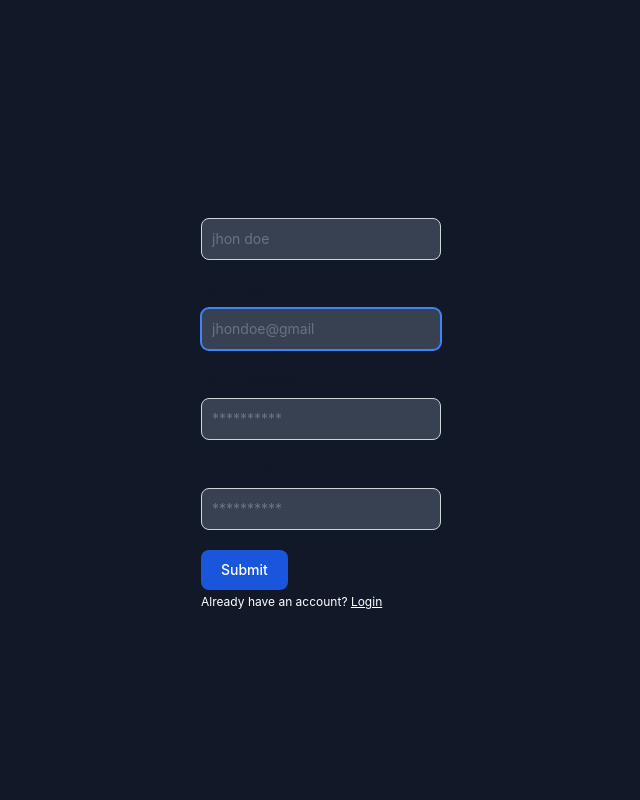
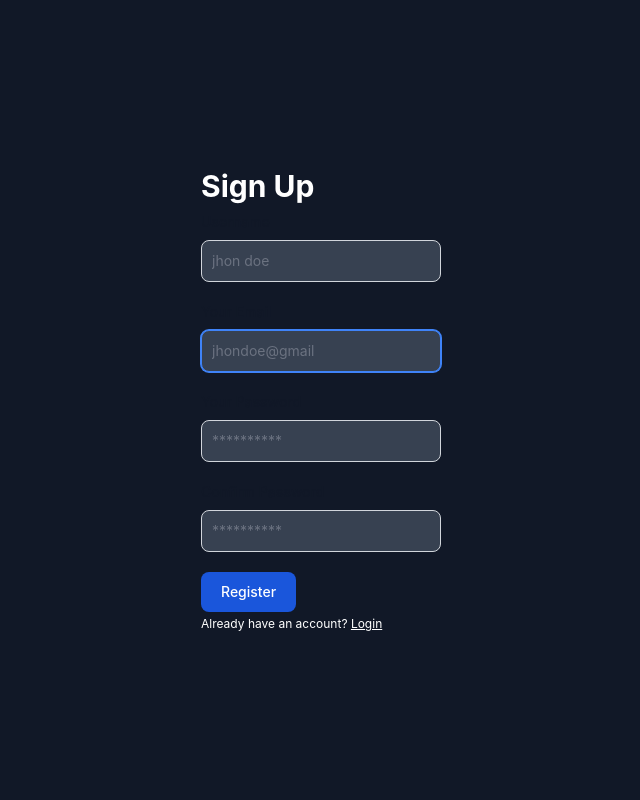
Before and after one commit to RofixWork/chat_rooms_app_with_django, a Django app: page /auth/sign-up/ in a window 1280 px wide. Shown: the whole page, without its empty margins (319-959 px from the left). Run offline with Django 5.2, Linux system fonts and the light colour scheme; some libraries are stand-ins or nearby versions.

Commit message:
Edit form base design

```diff
--- a/templates/partials/form-base.html
+++ b/templates/partials/form-base.html
@@ -12,6 +12,12 @@
             {% endfor %}
         {% endif %}
 
+
+        {% block form_title %}
+
+        {% endblock form_title %}
+
+
         {% for field in form %}
             <div class="mb-5">
                 <label for="{{field.id_for_label}}" class="block mb-2 text-sm font-medium text-gray-900 text-white">{{field.label}}</label>
@@ -23,7 +29,13 @@
                 {% endif %}
             </div>
         {% endfor %}
-        <button type="submit" class="text-white bg-blue-700 hover:bg-blue-800 focus:ring-4 focus:outline-none focus:ring-blue-300 font-medium rounded-lg text-sm w-full sm:w-auto px-5 py-2.5 text-center dark:bg-blue-600 dark:hover:bg-blue-700 dark:focus:ring-blue-800">Submit</button>
+        <button type="submit" class="text-white bg-blue-700 hover:bg-blue-800 focus:ring-4 focus:outline-none focus:ring-blue-300 font-medium rounded-lg text-sm w-full sm:w-auto px-5 py-2.5 text-center dark:bg-blue-600 dark:hover:bg-blue-700 dark:focus:ring-blue-800">
+
+            {% block button_sign %}
+
+            {% endblock button_sign %}
+
+        </button>
 
         {% block extra_links %}
 
--- a/templates/userauths/sign-up.html
+++ b/templates/userauths/sign-up.html
@@ -6,6 +6,16 @@
 {% endblock title %}
 
 
+{% block form_title %}
+    <h3 class="text-3xl font-bold mb-2 md:mb-3 text-white">Sign Up</h3>
+{% endblock form_title %}
+
+
 {% block extra_links %}
 <h3 class='text-white mt-1 text-xs'>Already have an account? <a class='underline decoration-2 hover:text-gray-200' href="{% url 'auth:login' %}">Login</a> </h3>
 {% endblock extra_links %}
+
+
+{% block button_sign %}
+    Register
+{% endblock button_sign %}
--- a/userauths/forms.py
+++ b/userauths/forms.py
@@ -13,6 +13,8 @@
             attrs={"class": class_value, "placeholder": "**********"}
         ),
         label="Your Password",
+
+
     )
 
     password2 = forms.CharField(
```
Also changed, not shown: templates/userauths/sign-in.html (+7 -0 lines).
